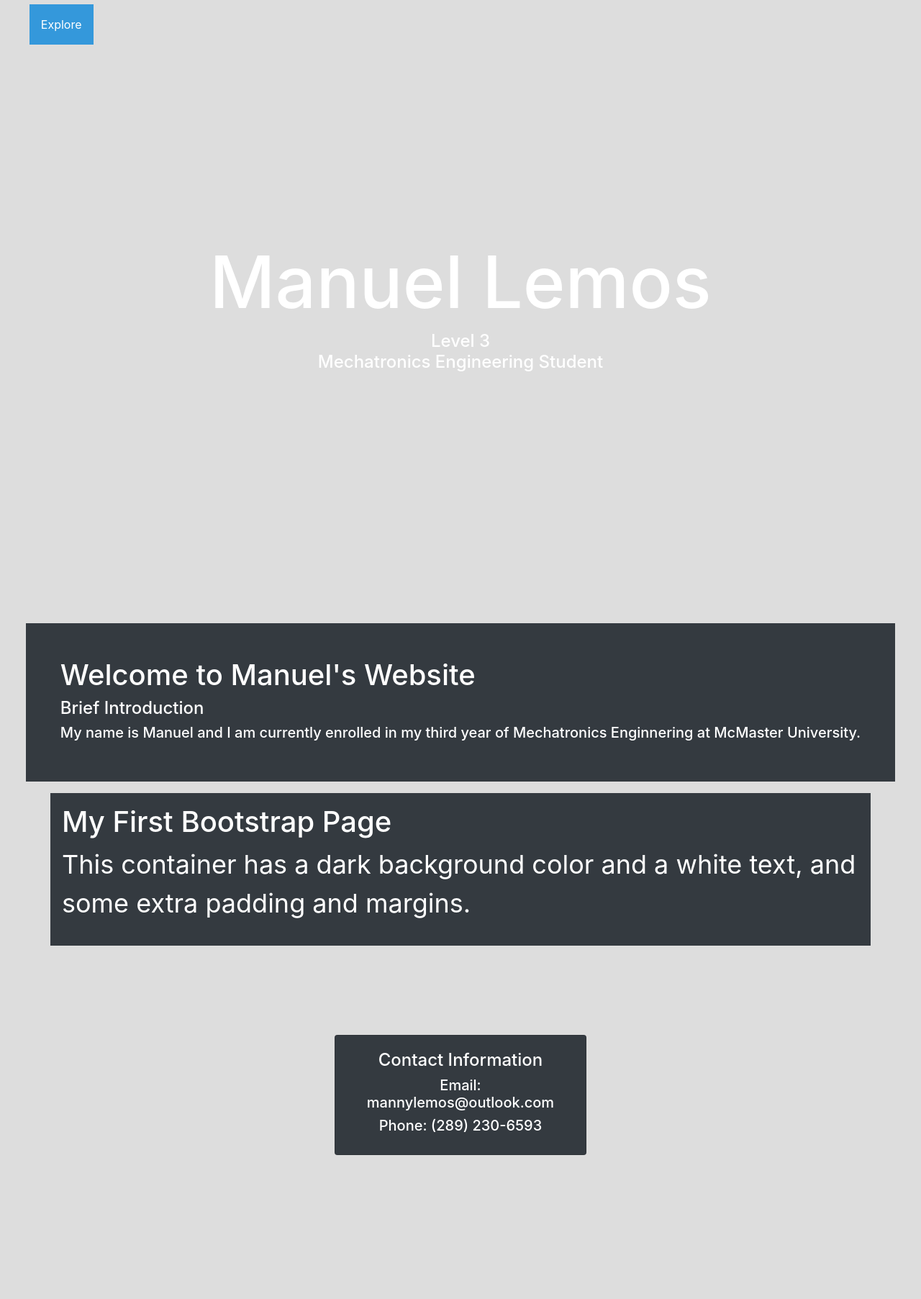
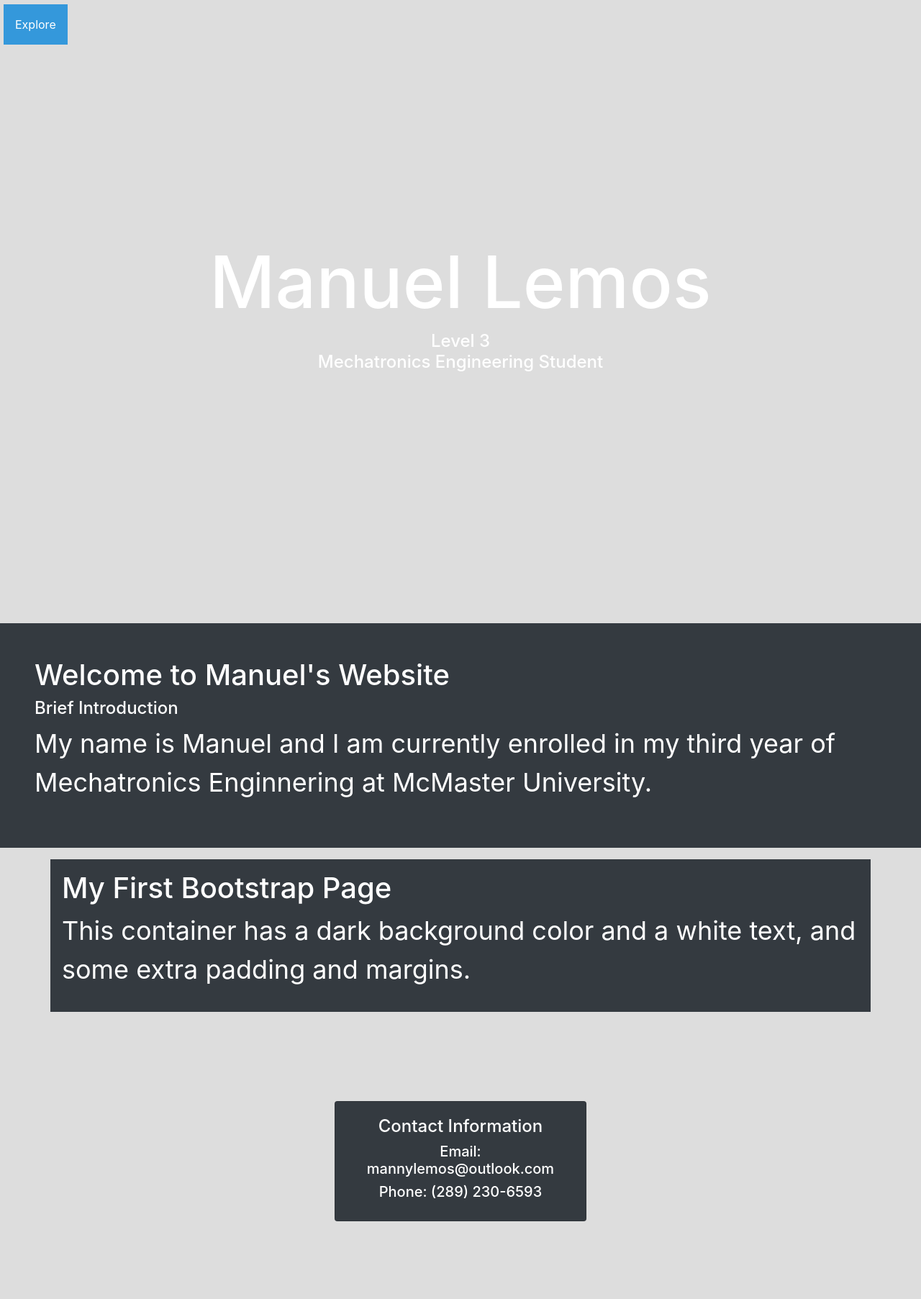
Before and after one commit to MannyLemos/MannyLemos.github.io, a Jekyll site: the page index.html, which Jekyll copies as it is, in a window 1280 px wide. Shown: the whole page at 72% size. Built offline with Jekyll 4.4.1, drawn with Linux system fonts in a browser that asks for light colours; nearby versions of some CDN libraries; a script that is not in the unit is left out; before the commit the page ends 1713 px from its top, so only the background shows below that.

```diff
--- a/index.html
+++ b/index.html
@@ -150,7 +150,7 @@ $.backstretch([
 <div class="container-fluid p-5 my-3 bg-dark text-white">
 	<h1>Welcome to Manuel's Website</h1>
 	<h4>Brief Introduction</h4>
-	<h5>My name is Manuel and I am currently enrolled in my third year of Mechatronics Enginnering at McMaster University.</h5>
+	<p>My name is Manuel and I am currently enrolled in my third year of Mechatronics Enginnering at McMaster University.</p>
 </div>
 <div class="container p-3 my-3 bg-dark text-white">
   <h1>My First Bootstrap Page</h1>
```
